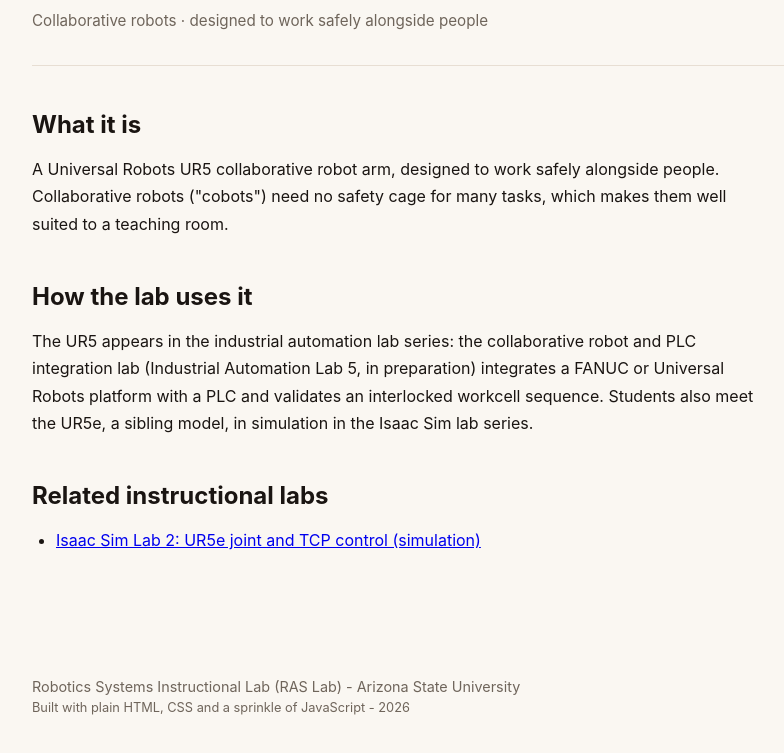
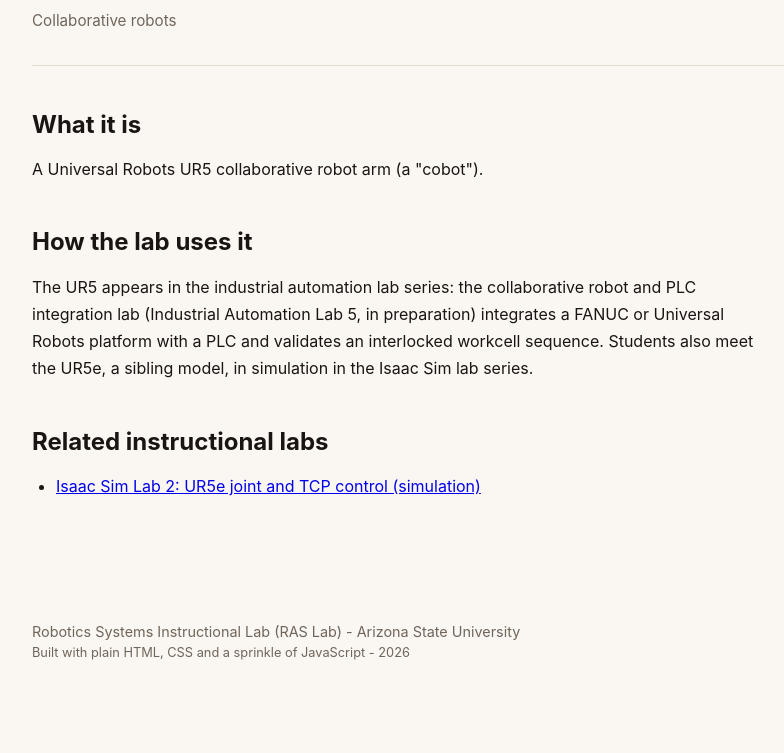
Before and after one commit to Robotics-Lab-MSN/Robotics-Lab-MSN.io, a plain HTML site: page equipment/universal-robots-ur5.html in a window 1280 px wide. Shown: the part 149-902 px from the top of the page, without its empty margins (92-876 px from the left). After the commit the page ends 853 px from the top, so only its background shows below. Drawn offline with Linux system fonts and the light colour scheme.

Commit message:
Add profile and portfolio links to people cards, simplify UR5 copy

```diff
--- a/equipment/universal-robots-ur5.html
+++ b/equipment/universal-robots-ur5.html
@@ -36,13 +36,13 @@
       <header class="lab-header">
         <p class="section-eyebrow">Facilities &amp; equipment</p>
         <h1>Universal Robots UR5</h1>
-        <p class="lab-meta">Collaborative robots &middot; designed to work safely alongside people</p>
+        <p class="lab-meta">Collaborative robots</p>
       </header>
 
       <!-- The equipment write-up. ".prose" is the reading style. -->
       <div class="prose">
 <h2>What it is</h2>
-<p>A Universal Robots UR5 collaborative robot arm, designed to work safely alongside people. Collaborative robots ("cobots") need no safety cage for many tasks, which makes them well suited to a teaching room.</p>
+<p>A Universal Robots UR5 collaborative robot arm (a "cobot").</p>
 <!-- TODO(Praj): add real photos, e.g.
      <img src="../images/equipment/ur5.jpg" alt="The Universal Robots UR5 in the lab">
 -->
```
Also changed, not shown: index.html (+1 -1 lines), people.html (+3 -0 lines).
